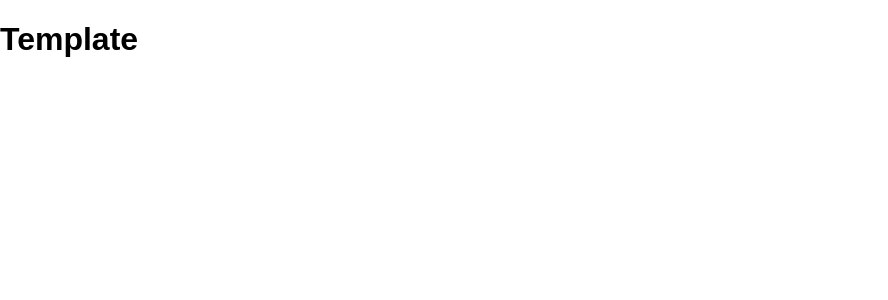
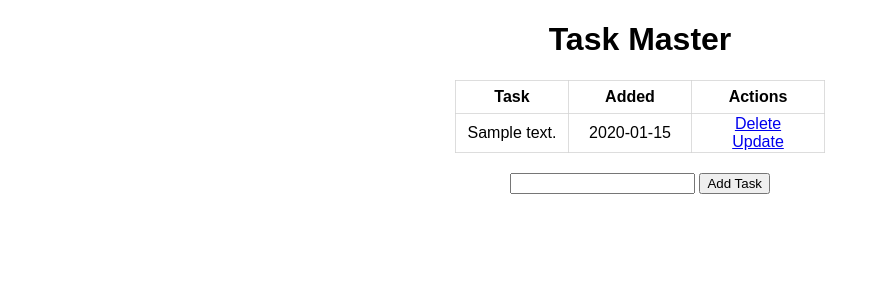
Before and after one commit to C0deFreak/Saralica, a Flask app: page / in a window 1280 px wide. Shown: the top 300 px of the page, without its empty margins (0-888 px from the left). Run offline with Flask 3, Linux system fonts and the light colour scheme; tables that the repository leaves empty hold one stand-in row (values such as "Sample post").

Commit message:
Finished the tutorial
This tutorial taught me the basics of flask web development

```diff
--- a/app.py
+++ b/app.py
@@ -1,10 +1,64 @@
-from flask import Flask, render_template, url_for
+from flask import Flask, render_template, url_for, request, redirect
+from flask_sqlalchemy import SQLAlchemy
+from datetime import datetime
 
 app = Flask(__name__)
+app.config['SQLALCHEMY_DATABASE_URI'] = 'sqlite:///test.db'
+db = SQLAlchemy(app)
 
-@app.route('/')
+class Todo(db.Model):
+    id = db.Column(db.Integer, primary_key=True)
+    content = db.Column(db.String(200), nullable=False)
+    date_created = db.Column(db.DateTime, default=datetime.utcnow)
+
+    def __repr__(self):
+        return '<Task %r>' % self.id
+
+@app.route('/', methods=['POST', 'GET'])
 def index():
-    return render_template('index.html')
+    if request.method == 'POST':
+        task_content = request.form['content']
+        new_task = Todo(content=task_content)
+
+        try:
+            db.session.add(new_task)
+            db.session.commit()
+            return redirect('/')
+        except:
+            return 'There was an issue adding your task'
+
+    else:
+        tasks = Todo.query.order_by(Todo.date_created).all()
+        return render_template('index.html', tasks = tasks)
+
+
+@app.route('/delete/<int:id>')
+def delete(id):
+    task_to_delete = Todo.query.get_or_404(id)
+
+    try:
+        db.session.delete(task_to_delete)
+        db.session.commit()
+        return redirect('/')
+    except:
+        return 'There was a problem deleting that task'
+
+@app.route('/update/<int:id>', methods=['GET', 'POST'])
+def update(id):
+    task = Todo.query.get_or_404(id)
+
+    if request.method == 'POST':
+        task.content = request.form['content']
+
+        try:
+            db.session.commit()
+            return redirect('/')
+
+        except:
+            return 'There was an issue updating your task'
+
+    else:
+        return render_template('update.html', task=task)
 
 if __name__ == "__main__":
     app.run(debug=True)
--- a/static/css/main.css
+++ b/static/css/main.css
@@ -2,3 +2,30 @@ body {
     margin: 0;
     font-family: sans-serif;
 }
+
+table {
+    border: 1px solid #d3d3d3c5;
+    border-collapse: collapse;
+    margin-left: auto;
+    margin-right: auto;
+}
+
+tr {
+    text-align: center;
+}
+
+td {
+    border: solid 1px #d3d3d3c5;
+    text-align: center;
+}
+
+th {
+    border: 1px solid #d3d3d3c5;
+    text-align: center;
+    height: 30px;
+}
+
+form {
+    text-align: center;
+    margin-top: 20px;
+}
--- a/templates/index.html
+++ b/templates/index.html
@@ -5,5 +5,36 @@
 {% endblock %}
 
 {% block body %}
-<h1>Template</h1>
+<div class="content">
+    <h1 style="text-align: center">Task Master</h1>
+    {% if tasks|length < 1 %}
+    <h4 style="text-align: center">There are no tasks. Create one below!</h4>
+    {% else %}
+    <table>
+        <tr>
+            <th style="width: 110px;">Task</th>
+            <th style="width: 120px;">Added</th>
+            <th style="width: 130px;">Actions</th>
+        </tr>
+        {% for task in tasks %}
+            <tr>
+                <td>{{ task.content }}</td>
+                <td>{{ task.date_created.date() }}</td>
+                <td>
+                    <a href="/delete/{{task.id}}">Delete</a>
+                    <br>
+                    <a href="/update/{{task.id}}">Update</a>
+                </td>
+            </tr>
+        {% endfor %}
+    </table>
+    {% endif %}
+
+    <div class="form">
+    <form action="/" method="POST">
+        <input type="text" name="content" id="content">
+        <input type="submit" value="Add Task">
+    </form>
+    </div>
+</div>
 {% endblock %}
```
Also changed, not shown: templates/update.html (added, +18 -0 lines), instance/test.db (added).
